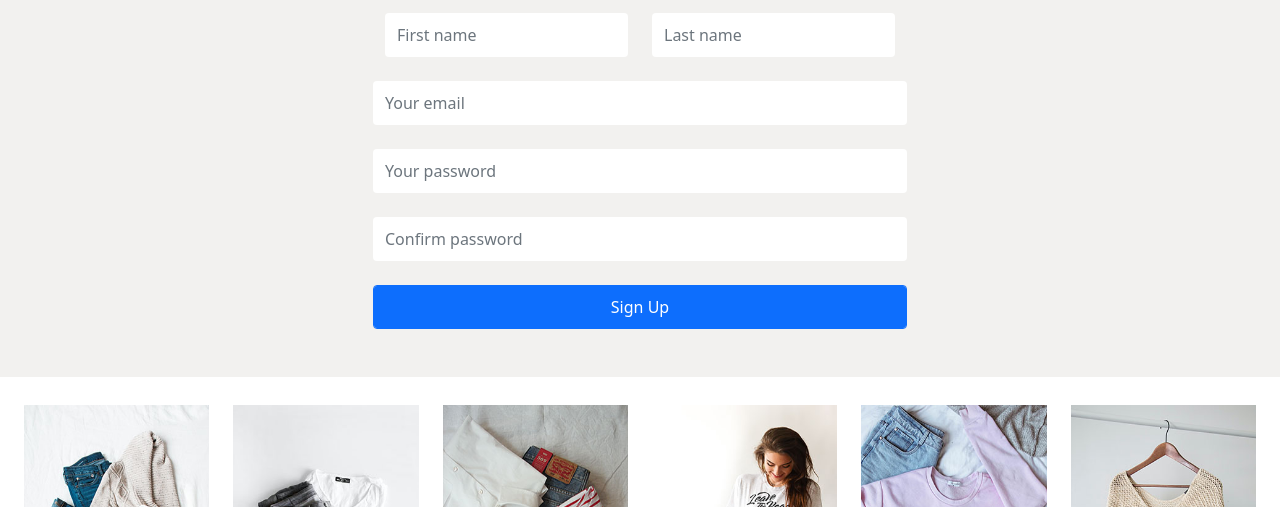
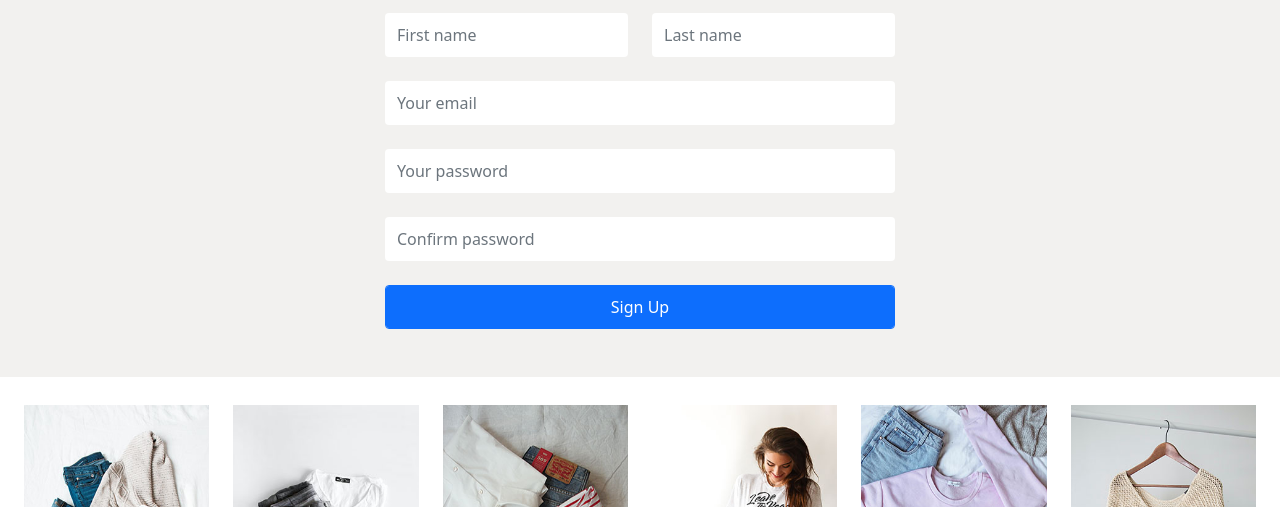
Before and after one commit to petrovicjelenaa/jblog, a plain HTML site: page signup.html in a window 1280 px wide. Shown: the part 293-800 px from the top of the page. Drawn offline with nearby package versions, Linux system fonts and the light colour scheme.

Commit message:
Add files via upload

```diff
--- a/signup.html
+++ b/signup.html
@@ -65,11 +65,20 @@
                             <div class="col-6">
                               <input type="text" class="form-control" placeholder="Last name" required/>
                             </div>
+                            <div class="col-12">
+                              <input type="email" class="form-control my-4" placeholder="Your email" required/>
+                            </div>
+                            <div class="col-12">
+                              <input type="password" class="form-control" placeholder="Your password" required/>
+                            </div>
+                            <div class="col-12">
+                              <input type="password" class="form-control my-4" placeholder="Confirm password" required/>
+                            </div>
+                            <div class="col-12">
+                              <button type="submit" class="form-control btn btn-primary">Sign Up</button>
+                            </div>
                         </div>
-                        <input type="email" class="form-control my-4" placeholder="Your email" required/>
-                        <input type="password" class="form-control my-4" placeholder="Your password" required/>
-                        <input type="password" class="form-control my-4" placeholder="Confirm password" required/>
-                        <button type="submit" class="form-control btn btn-primary">Sign Up</button>
+
                       </form>
                 </div>
 
```
Also changed, not shown: contact.html (+9 -3 lines).
